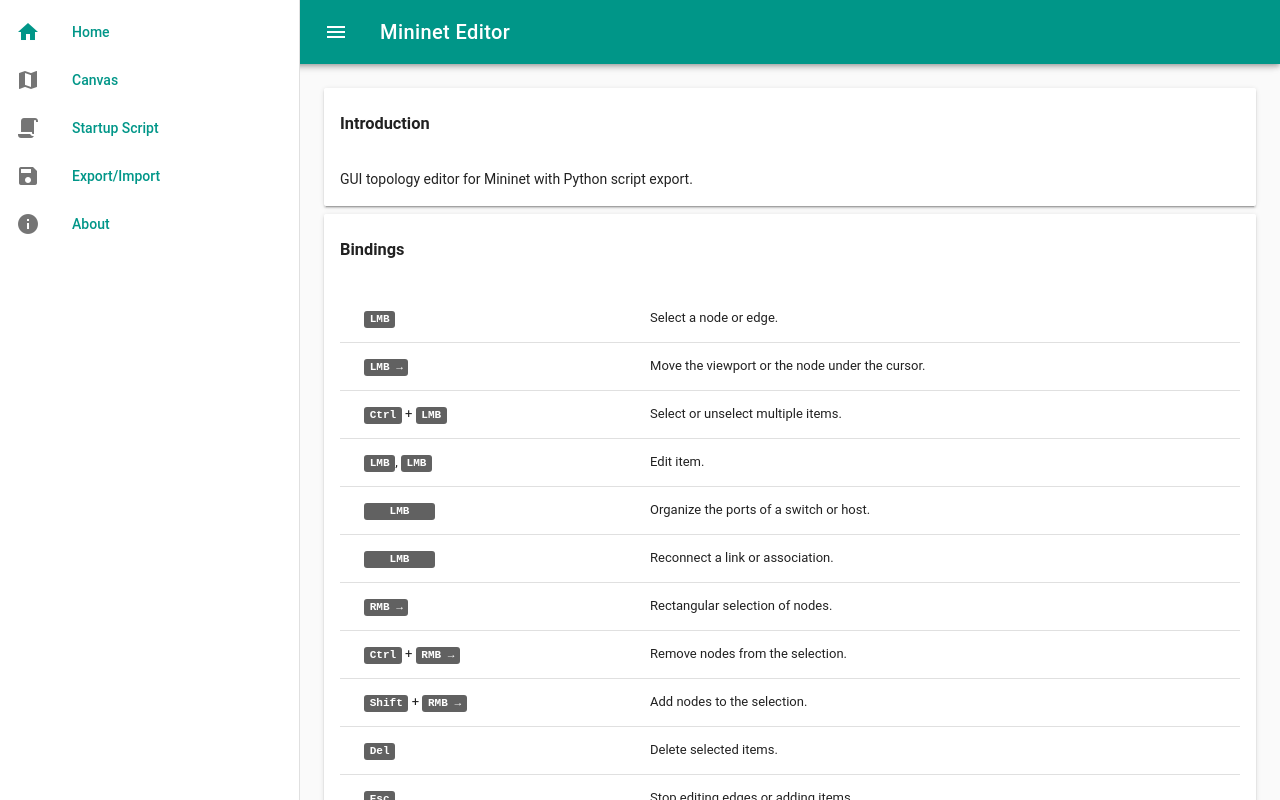
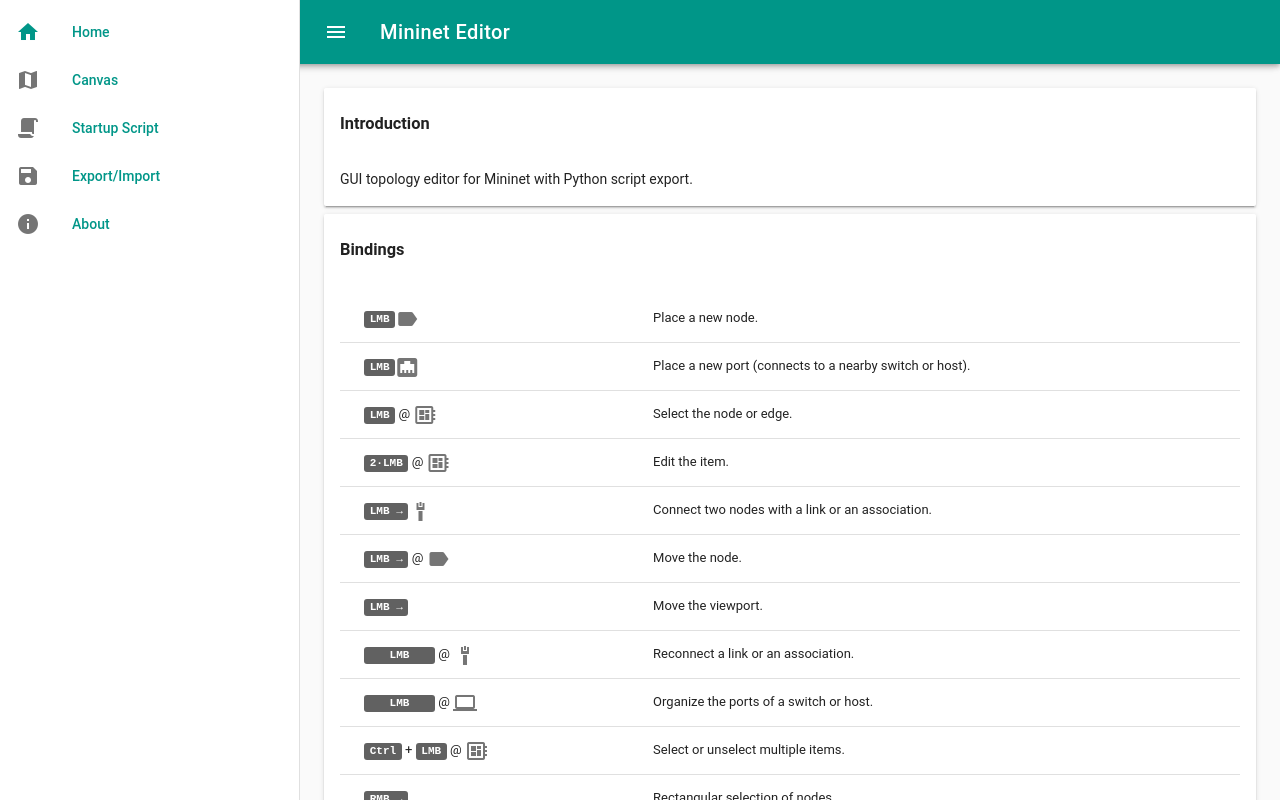
Before and after one commit to Thomaash/me, a Vue app: page /#/ in a window 1280 px wide. Shown: the top 800 px of the page. Built offline with nearby package versions, Linux system fonts and the light colour scheme; what vuetify-confirm would draw is missing.

Commit message:
Rework bindings and add some more

```diff
--- a/src/App.vue
+++ b/src/App.vue
@@ -58,8 +58,4 @@
 
 <style>
 html::-webkit-scrollbar {width: 0px !important;}
-
-kbd {cursor: default;}
-.with-title {cursor: help;}
-.with-title kbd {cursor: help;}
 </style>
--- a/src/components/BindingsCard.vue
+++ b/src/components/BindingsCard.vue
@@ -6,7 +6,9 @@
     <v-card-text>
       <v-data-table :headers="headers" :items="items" hide-actions hide-headers>
         <template slot="items" slot-scope="props">
-          <td v-html="props.item.combination">
+          <td class="bindings">
+            <span v-for="c in parse(props.item.combination)" :is="c.tag" v-text="c.text" :title="c.title" class="with-title"/>
+          </td>
           <td v-text="props.item.description"/>
         </template>
       </v-data-table>
@@ -15,60 +17,103 @@
 </template>
 
 <script>
-function wrapTitle (title, html) {
-  return `<span class="with-title" title="${title}">${html}</span>`
-}
-
-const keys = {
-  ctrl: wrapTitle('Control', '<kbd>Ctrl</kbd>'),
-  shift: wrapTitle('Shift', '<kbd>Shift</kbd>'),
-  del: wrapTitle('Delete', '<kbd>Del</kbd>'),
-  esc: wrapTitle('Escape', '<kbd>Esc</kbd>'),
-
-  lmb: wrapTitle('Left mouse button', '<kbd>LMB</kbd>'),
-  lmbd: wrapTitle('Drag with left mouse button pressed', '<kbd>LMB →</kbd>'),
-  lmbdc: wrapTitle('Double click left mouse button', '<kbd>LMB</kbd>, <kbd>LMB</kbd>'),
-  lmblp: wrapTitle('Long press left mouse button', '<kbd>   LMB   </kbd>'),
-
-  rmbd: wrapTitle('Drag with right mouse button pressed', '<kbd>RMB →</kbd>')
-}
-
 export default {
-  name: 'Home',
+  name: 'BindingsCard',
   data: () => ({
     headers: [
       { text: 'Combination', value: 'name', sortable: false },
       { text: 'Description', value: 'description', sortable: false }
     ],
     items: [
-      { combination: `${keys.lmb}`, description: 'Select a node or edge.' },
-      { combination: `${keys.lmbd}`, description: 'Move the viewport or the node under the cursor.' },
-      { combination: `${keys.ctrl} + ${keys.lmb}`, description: 'Select or unselect multiple items.' },
-      { combination: `${keys.lmbdc}`, description: 'Edit item.' },
-      { combination: `${keys.lmblp}`, description: 'Organize the ports of a switch or host.' },
-      { combination: `${keys.lmblp}`, description: 'Reconnect a link or association.' },
+      { combination: 'LMB :node', description: 'Place a new node.' },
+      { combination: 'LMB :port', description: 'Place a new port (connects to a nearby switch or host).' },
+      { combination: 'LMB @ :item', description: 'Select the node or edge.' },
+      { combination: 'LMB2 @ :item', description: 'Edit the item.' },
+      { combination: 'LMBd :edge', description: 'Connect two nodes with a link or an association.' },
+      { combination: 'LMBd @ :node', description: 'Move the node.' },
+      { combination: 'LMBd', description: 'Move the viewport.' },
+      { combination: 'LMBlp @ :edge', description: 'Reconnect a link or an association.' },
+      { combination: 'LMBlp @ :swho', description: 'Organize the ports of a switch or host.' },
+      { combination: 'ctrl + LMB @ :item', description: 'Select or unselect multiple items.' },
 
-      { combination: `${keys.rmbd}`, description: 'Rectangular selection of nodes.' },
-      { combination: `${keys.ctrl} + ${keys.rmbd}`, description: 'Remove nodes from the selection.' },
-      { combination: `${keys.shift} + ${keys.rmbd}`, description: 'Add nodes to the selection.' },
+      { combination: 'RMBd', description: 'Rectangular selection of nodes.' },
+      { combination: 'ctrl + RMBd', description: 'Remove nodes from the selection.' },
+      { combination: 'shift + RMBd', description: 'Add nodes to the selection.' },
 
-      { combination: `${keys.del}`, description: 'Delete selected items.' },
-      { combination: `${keys.esc}`, description: 'Stop editing edges or adding items.' },
+      { combination: 'del', description: 'Delete selected items.' },
+      { combination: 'esc', description: 'Stop editing edges or adding items.' },
 
-      { combination: '<kbd>A</kbd>', description: 'Fit all items into the viewport.' },
-      { combination: '<kbd>C</kbd>', description: 'Add a controller.' },
-      { combination: '<kbd>D</kbd>', description: 'Delete selected items.' },
-      { combination: '<kbd>E</kbd>', description: 'Add an edge.' },
-      { combination: '<kbd>F</kbd>', description: 'Fit selected items into the viewport.' },
-      { combination: '<kbd>H</kbd>', description: 'Add a host.' },
-      { combination: '<kbd>L</kbd>', description: 'Add a label.' },
-      { combination: '<kbd>P</kbd>', description: 'Add a port.' },
-      { combination: '<kbd>S</kbd>', description: 'Add a switch.' },
-      { combination: '<kbd>Z</kbd>', description: 'Reset zoom.' }
-    ]
-  })
+      { combination: 'a', description: 'Fit all items into the viewport.' },
+      { combination: 'c', description: 'Add a controller.' },
+      { combination: 'd', description: 'Delete selected items.' },
+      { combination: 'e', description: 'Add an edge.' },
+      { combination: 'f', description: 'Fit selected items into the viewport.' },
+      { combination: 'h', description: 'Add a host.' },
+      { combination: 'l', description: 'Add a label.' },
+      { combination: 'p', description: 'Add a port.' },
+      { combination: 's', description: 'Add a switch.' },
+      { combination: 'z', description: 'Reset zoom.' }
+    ],
+    special: {
+      '@': { tag: 'span', text: ' @ ', title: 'Click on' },
+      '+': { tag: 'span', text: ' + ', title: 'Both together' },
+
+      'LMB': { tag: 'kbd', text: 'LMB', title: 'Left mouse button' },
+      'LMB2': { tag: 'kbd', text: '2·LMB', title: 'Double click left mouse button' },
+      'LMBd': { tag: 'kbd', text: 'LMB →', title: 'Drag with left mouse button pressed' },
+      'LMBlp': { tag: 'kbd', text: '   LMB   ', title: 'Long press left mouse button' },
+      'RMBd': { tag: 'kbd', text: 'RMB →', title: 'Drag with right mouse button pressed' },
+
+      'ctrl': { tag: 'kbd', text: 'Ctrl', title: 'Control' },
+      'shift': { tag: 'kbd', text: 'Shift', title: 'Shift' },
+
+      'del': { tag: 'kbd', text: 'Del', title: 'Delete' },
+      'esc': { tag: 'kbd', text: 'Esc', title: 'Escape' },
+
+      ':edge': { tag: 'v-icon', text: '$vuetify.icons.net-edge', title: 'Link or association' },
+      ':item': { tag: 'v-icon', text: '$vuetify.icons.net-port', title: 'Port, host, switch, controller, label, link or association' },
+      ':node': { tag: 'v-icon', text: '$vuetify.icons.net-port', title: 'Port, host, switch, controller or label' },
+      ':swho': { tag: 'v-icon', text: '$vuetify.icons.net-port', title: 'Switch or host' },
+      ':port': { tag: 'v-icon', text: '$vuetify.icons.net-port', title: 'Port' }
+    },
+    nodeIcons: ['port', 'host', 'switch', 'controller', 'dummy'],
+    itemIcons: ['edge', 'port', 'host', 'switch', 'controller', 'dummy'],
+    swhoIcons: ['host', 'switch'],
+    iconsIndex: Math.floor(Math.random() * 100),
+    simpleKeyRE: /^[a-z]$/,
+    timer: null
+  }),
+  methods: {
+    parse (str) {
+      return str.split(' ').map(val => {
+        if (this.special[val]) {
+          return this.special[val]
+        } else if (this.simpleKeyRE.test(val)) {
+          const text = val.toUpperCase()
+          return { tag: 'kbd', text: text, title: text }
+        } else {
+          return { tag: 'span', text: ' ' + val + ' ', title: val }
+        }
+      })
+    },
+    update () {
+      ++this.iconsIndex
+      this.special[':node'].text = '$vuetify.icons.net-' + this.nodeIcons[this.iconsIndex % this.nodeIcons.length]
+      this.special[':item'].text = '$vuetify.icons.net-' + this.itemIcons[this.iconsIndex % this.itemIcons.length]
+      this.special[':swho'].text = '$vuetify.icons.net-' + this.swhoIcons[this.iconsIndex % this.swhoIcons.length]
+    }
+  },
+  mounted () {
+    this.update()
+    this.timer = window.setInterval(() => this.update(), 2000)
+  },
+  beforeDestroy () {
+    window.clearInterval(this.timer)
+  }
 }
 </script>
 
 <style scoped>
+.v-icon {height: 1ex;}
+.with-title {cursor: help;}
 </style>
```
